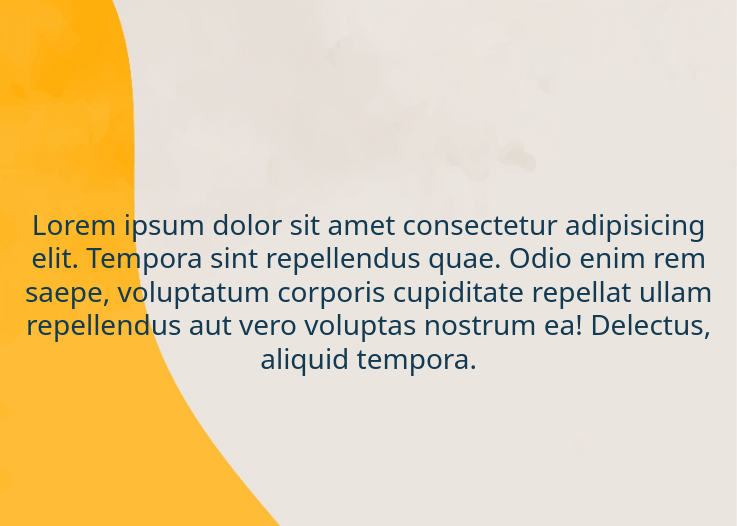
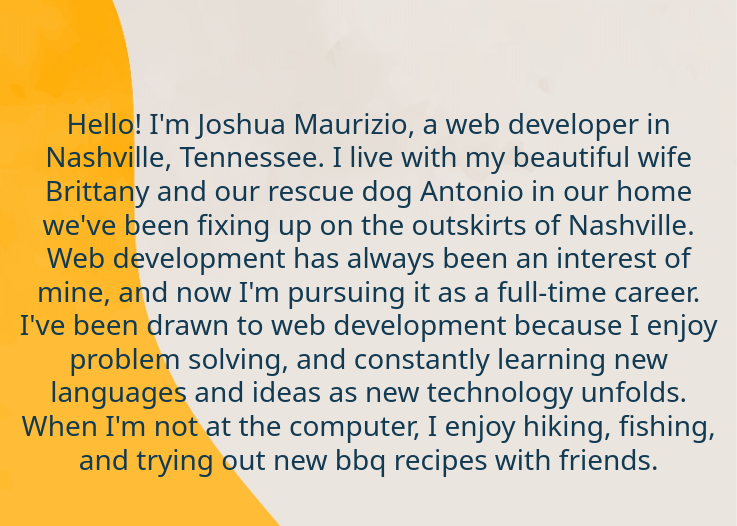
Before and after one commit to JMaurizio/Professional-Portfolio, a plain HTML site: page about-me.html in a window 1280 px wide. Shown: the top 526 px of the page, 543-1280 px from the left. Drawn offline with nearby package versions, Linux system fonts and the light colour scheme.

Commit message:
update about me

```diff
--- a/about-me.html
+++ b/about-me.html
@@ -35,7 +35,7 @@
             <div class="col-10 offset-1 d-flex flex-row justify-content-center align-items-center">
                 <img class="m-3" id="JMPortrait" src="./assets/Images/Joshua Maurizio Portrait.jpg" alt="Joshua Maurizio">
                 <p class="h3 text-center" id="about-me-p">
-                    Lorem ipsum dolor sit amet consectetur adipisicing elit. Tempora sint repellendus quae. Odio enim rem saepe, voluptatum corporis cupiditate repellat ullam repellendus aut vero voluptas nostrum ea! Delectus, aliquid tempora.
+                    Hello! I'm Joshua Maurizio, a web developer in Nashville, Tennessee. I live with my beautiful wife Brittany and our rescue dog Antonio in our home we've been fixing up on the outskirts of Nashville. Web development has always been an interest of mine, and now I'm pursuing it as a full-time career. I've been drawn to web development because I enjoy problem solving, and constantly learning new languages and ideas as new technology unfolds. When I'm not at the computer, I enjoy hiking, fishing, and trying out new bbq recipes with friends.
                 </p>
             </div>
         </section>
```
